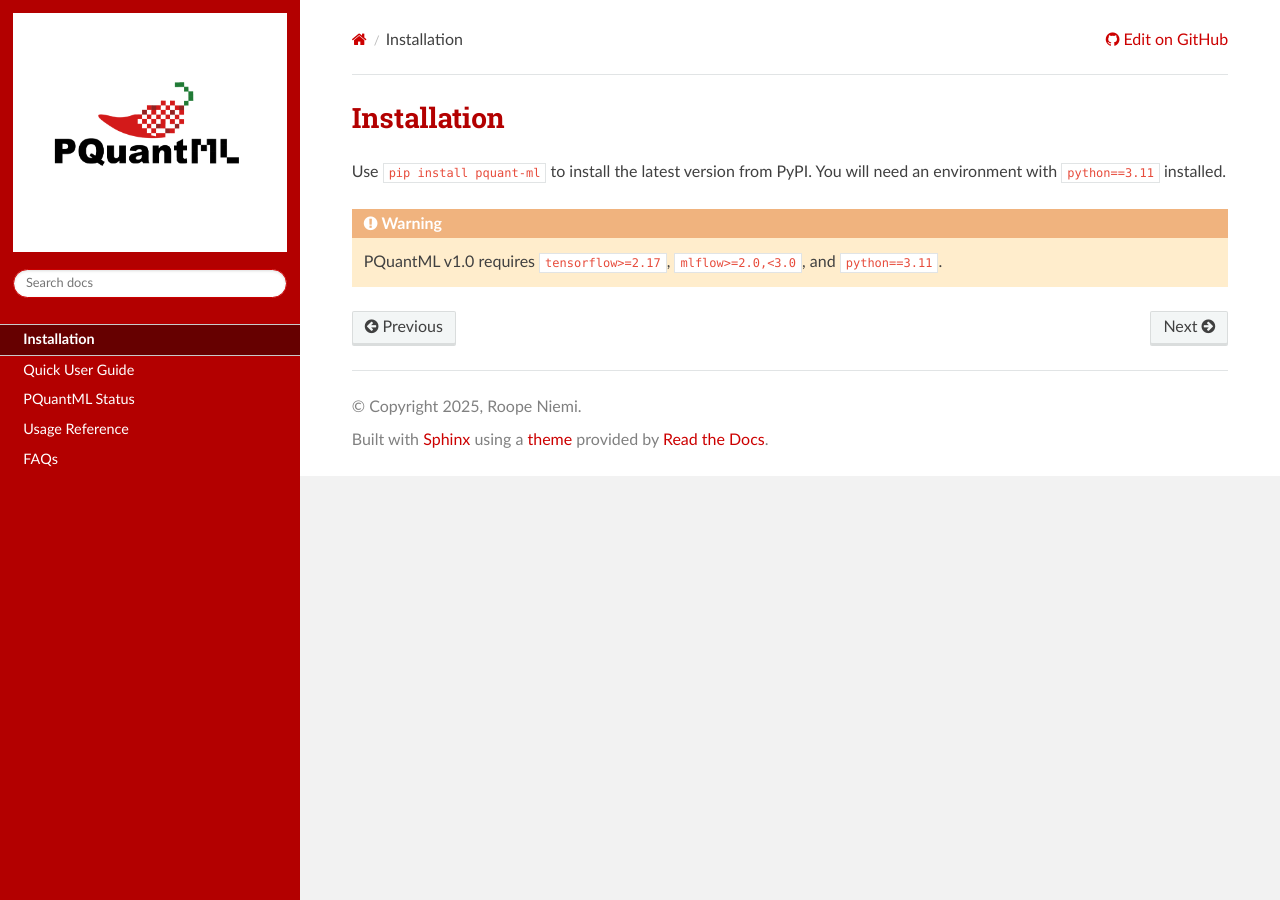
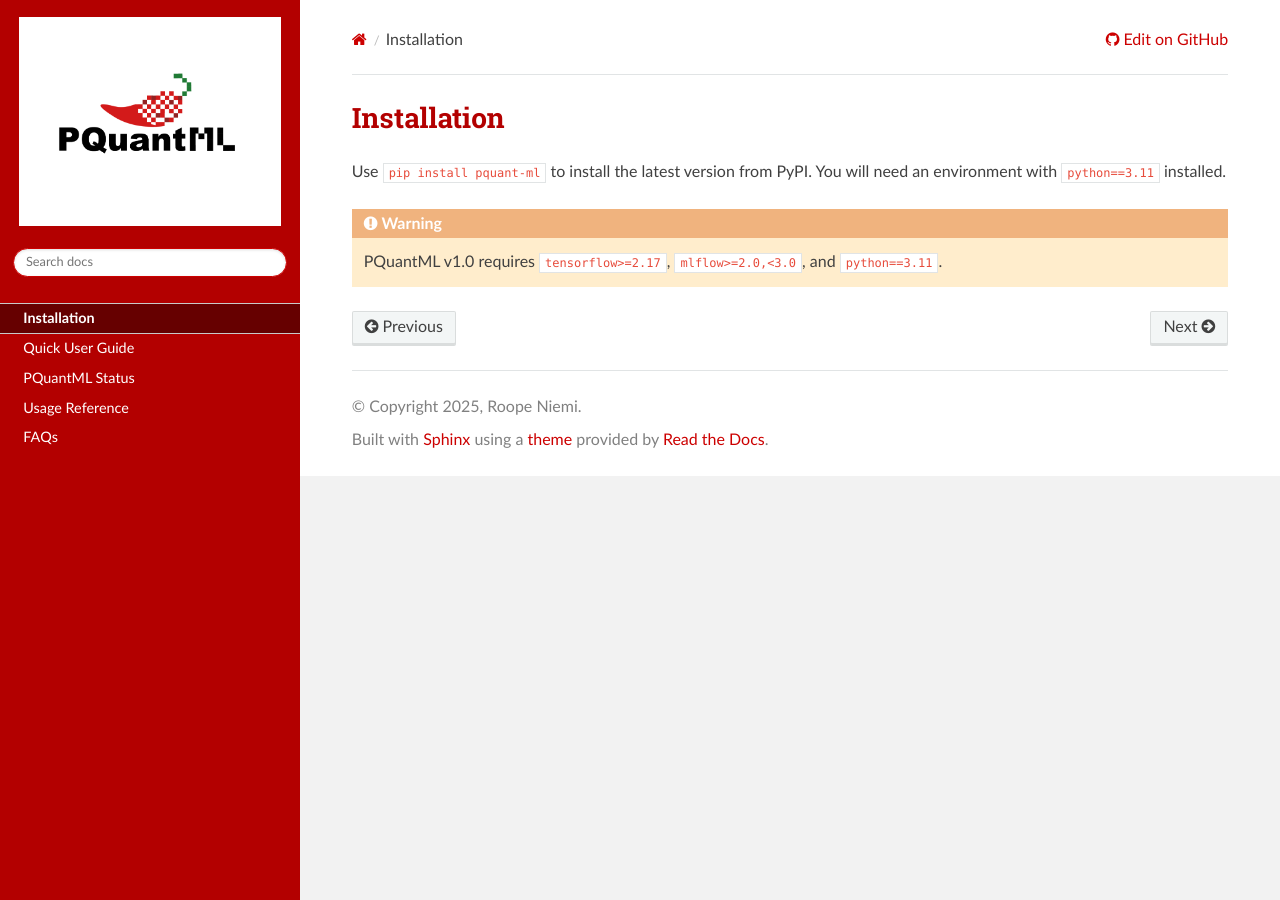
Before and after one commit to nroope/PQuant, a Sphinx documentation site: the page built from docs/source/install.md, in a window 1280 px wide. Built offline with Sphinx 7.4.7 and the Read the Docs theme 3.1.0, drawn with Linux system fonts in a browser that asks for light colours.

Commit message:
Add modification to custom.css

```diff
--- a/docs/source/_static/custom.css
+++ b/docs/source/_static/custom.css
@@ -54,11 +54,6 @@
 }
  .wy-side-nav-search {
     background-color: #b30000 !important;
-}
-
-.wy-side-nav-search a {
-    background-color: #ffffff !important;
-    padding: 10px 0 !important;
 }
 
 .wy-side-nav-search img {
```
